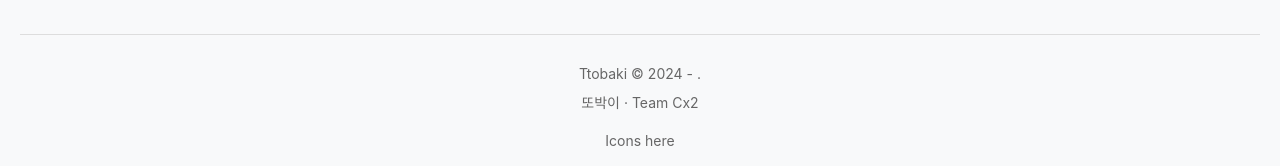
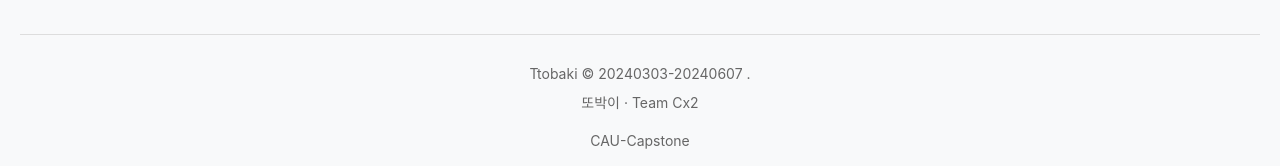
Before and after one commit to CAU-CAPSTONE-2024-TEAM2/front-end, a React (Create React App) app: page /main in a window 1280 px wide. Shown: the part 721-887 px from the top of the page. Built offline with nearby package versions, Linux system fonts and the light colour scheme.

Commit message:
ttobagi final version

```diff
--- a/src/components/footer.jsx
+++ b/src/components/footer.jsx
@@ -38,12 +38,12 @@ const Footer = () => {
         </div>
       </div>
       <div className="footer-bottom">
-        <p>Ttobaki © 2024 - . </p>
+        <p>Ttobaki © 20240303-20240607 . </p>
         <p>
           또박이 · Team Cx2<br />
         </p>
         <div className="footer-icons">
-          <span>Icons here</span>
+          <span>CAU-Capstone</span>
         </div>
       </div>
     </footer>
--- a/src/components/profileCard.jsx
+++ b/src/components/profileCard.jsx
@@ -4,14 +4,14 @@ import profileImg from '../img/avatar.png';
 import levelImg from '../img/rank5.jpeg';
 import { useRecoilValue } from 'recoil';
 import { usernameState, accessTokenState } from '../hooks/Auth';
-
+import { useNavigate } from 'react-router-dom';
 const ProfileCard = () => {
   const username = useRecoilValue(usernameState);
   const accessToken = useRecoilValue(accessTokenState);
   const [userSolved, setUserSolved] = useState(0);
   const [badgeLevel, setBadgeLevel] = useState('가'); // 배지 레벨 상태 추가
   const [error, setError] = useState('');
-
+  const navigate = useNavigate();
   // getLevel 함수 정의
   const getLevel = async () => {
     try {
@@ -55,6 +55,10 @@ const ProfileCard = () => {
     getLevel(); // 컴포넌트가 마운트될 때 getLevel 호출
   }, []);
 
+  const newProb = () => {
+    navigate('/quiz-intro'); // 퀴즈 소개 페이지로 이동
+  }
+
   return (
     <div className="profile-card">
       <div className="profile-main">
@@ -80,6 +84,7 @@ const ProfileCard = () => {
           </div>
           <div className="stat class">
             <h3>오늘의 문제</h3>
+            <button className="quiz-button" onClick={newProb}>퀴즈 응시하기</button>
             <p>달성 시 RATING +10</p>
           </div>
           <div className="stat comunity">
--- a/src/styles/profileCard.css
+++ b/src/styles/profileCard.css
@@ -106,3 +106,14 @@
   color: #999;
   text-align: center;
 }
+
+.quiz-button{
+  height:45%;
+  background-color: #53be2b;
+  font-size: 20px;
+  width : 70%;
+}
+
+.quiz-button :hover{
+  background-color: #d98b89;
+}
```
